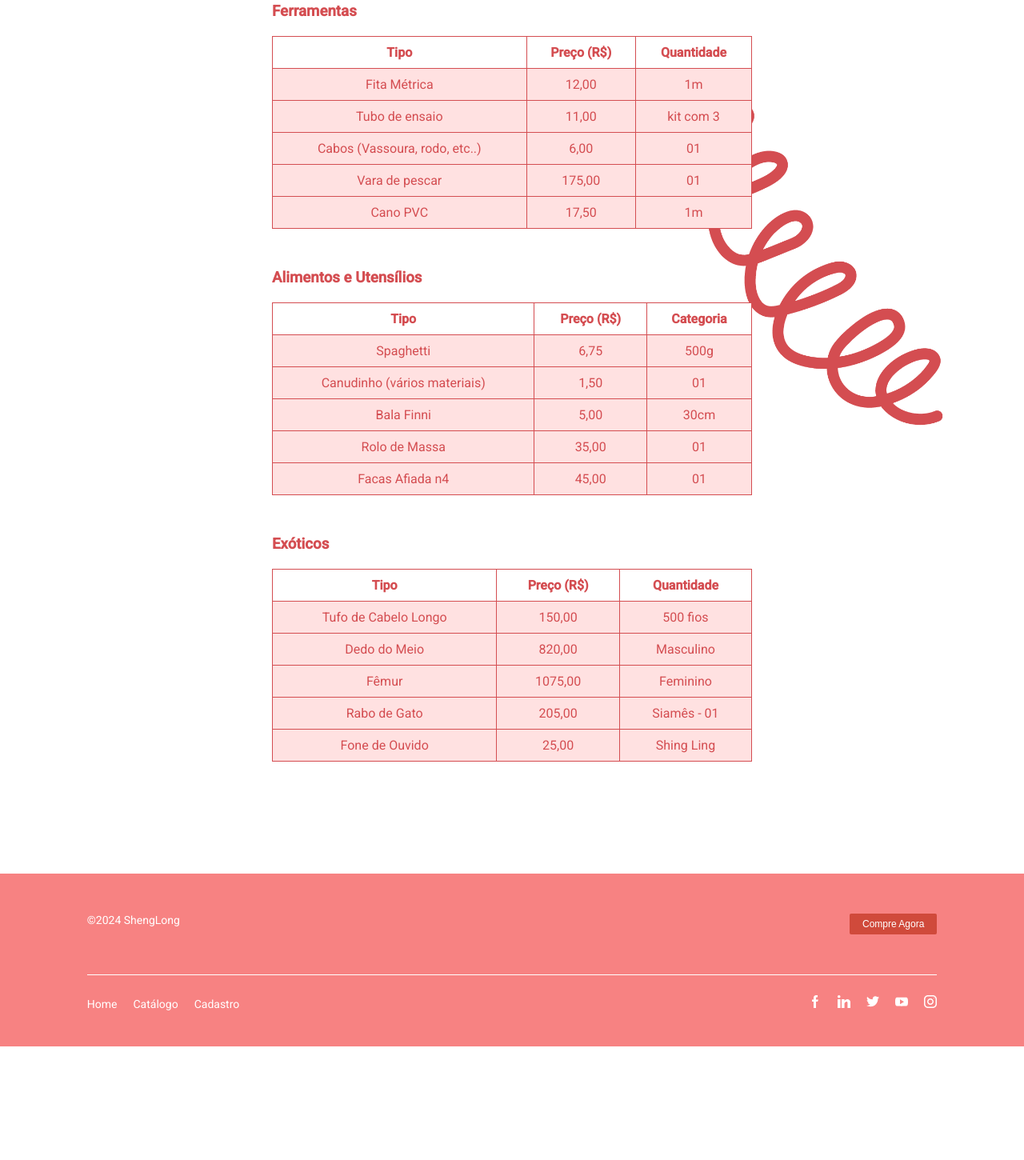
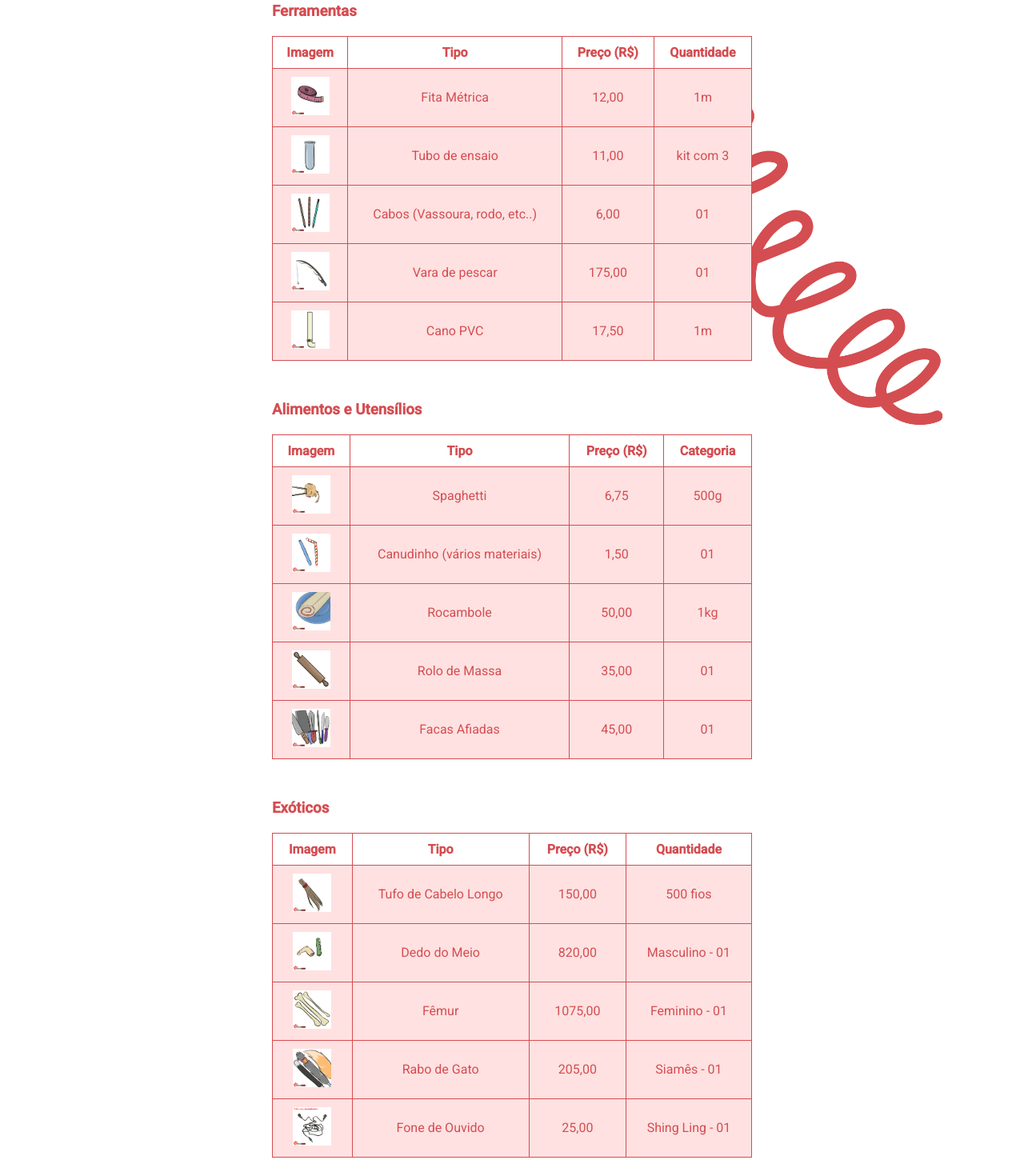
Before and after one commit to danilosantos-git/trabalho-final-grupo-3-1122-ADA, a plain HTML site: page src/pages/catalogo.html in a window 1280 px wide. Shown: the part 696-2146 px from the top of the page at 80% size. Before the commit the page ends 2004 px from the top, so only its background shows below. Drawn offline with Linux system fonts and the light colour scheme.

Commit message:
FEAT: Imagens adicionadas aos itens do catálogo

```diff
--- a/src/pages/catalogo.html
+++ b/src/pages/catalogo.html
@@ -1,12 +1,10 @@
 <!DOCTYPE html>
 <html lang="pt-BR">
+
 <head>
   <meta charset="UTF-8" />
   <meta name="viewport" content="width=device-width, initial-scale=1.0" />
-    <meta
-      name="description"
-      content="Loja focada na venda de produtos alongados"
-    />
+  <meta name="description" content="Loja focada na venda de produtos alongados" />
   <title>ShengLong - Catálogo de Produtos Alongados</title>
   <link rel="stylesheet" href="../styles/global.css" />
   <link rel="stylesheet" href="../styles/catalogo.css" />
@@ -14,16 +12,9 @@
 
 <body class="body-div">
   <div id="headerContainer"></div>
-    <img
-      class="long"
-      src="../../assets/long.png"
-      alt="imagem de fundo de espiral"
-    />
-    <img
-      class="second-long"
-      src="../../assets/long.png"
-      alt="imagem de fundo de espiral"
-    />
+
+  <img class="long" src="../../assets/long.png" alt="imagem de fundo de espiral" />
+  <img class="second-long" src="../../assets/long.png" alt="imagem de fundo de espiral" />
   <main>
     <div class="catalog">
       <section>
@@ -38,11 +29,8 @@
           <tbody>
             <tr>
               <td>
-                  <img
-                    class="img-tbody"
-                    src="../../assets/brinquedos-infantis/slenderman.png"
-                    alt=""
-                  />
+                <img class="img-tbody" src="../../assets/brinquedos-infantis/slenderman.png"
+                  alt="Bone do Slenderman em tamanho real" />
               </td>
               <td>Boneco do Slender Man (tamanho real)</td>
               <td>1497,00</td>
@@ -50,11 +38,8 @@
             </tr>
             <tr>
               <td>
-                  <img
-                    class="img-tbody"
-                    src="../../assets/brinquedos-infantis/pelucia.png"
-                    alt=""
-                  />
+                <img class="img-tbody" src="../../assets/brinquedos-infantis/pelucia.png"
+                  alt="Uma pelúcia da letra 'I'" />
               </td>
               <td>Pelúcia Letra i</td>
               <td>87,00</td>
@@ -62,11 +47,8 @@
             </tr>
             <tr>
               <td>
-                  <img
-                    class="img-tbody"
-                    src="../../assets/brinquedos-infantis/macarrao-piscina.png"
-                    alt=""
-                  />
+                <img class="img-tbody" src="../../assets/brinquedos-infantis/macarrao-piscina.png"
+                  alt="Os mais variados modelos de 'macarrão' para piscina" />
               </td>
               <td>Macarrão de Piscina</td>
               <td>8,00</td>
@@ -74,11 +56,8 @@
             </tr>
             <tr>
               <td>
-                  <img
-                    class="img-tbody"
-                    src="../../assets/brinquedos-infantis/forca.png"
-                    alt=""
-                  />
+                <img class="img-tbody" src="../../assets/brinquedos-infantis/forca.png"
+                  alt="Eu não entendo muito bem as motivações da juventude de hoje, mas eles brincam com isso por algum motivo" />
               </td>
               <td>Forca</td>
               <td>199,99</td>
@@ -86,11 +65,8 @@
             </tr>
             <tr>
               <td>
-                  <img
-                    class="img-tbody"
-                    src="../../assets/brinquedos-infantis/corda-pular.png"
-                    alt=""
-                  />
+                <img class="img-tbody" src="../../assets/brinquedos-infantis/corda-pular.png"
+                  alt="Uma bela corda de pular, para que você possa relembrar seu tempo de criança" />
               </td>
               <td>Corda de Pular</td>
               <td>10,00</td>
@@ -104,32 +80,53 @@
         <table>
           <h3 class="tools-title">Ferramentas</h3>
           <thead>
+            <th>Imagem</th>
             <th>Tipo</th>
             <th>Preço (R$)</th>
             <th>Quantidade</th>
           </thead>
           <tbody>
             <tr>
+              <td>
+                <img class="img-tbody" src="../../assets/ferramentas-equipamentos/fita-metrica.png"
+                  alt="Uma belíssima e extensa fita métrica">
+              </td>
               <td>Fita Métrica</td>
               <td>12,00</td>
               <td>1m</td>
             </tr>
             <tr>
+              <td>
+                <img class="img-tbody" src="../../assets/ferramentas-equipamentos/tubo-de-ensaio.png"
+                  alt="Sim, um tubo de ensaio para você que assiste o canal do Manual do Mundo e acha que é um cientista">
+              </td>
               <td>Tubo de ensaio</td>
               <td>11,00</td>
               <td>kit com 3</td>
             </tr>
             <tr>
+              <td>
+                <img class="img-tbody" src="../../assets/ferramentas-equipamentos/cabo-vassoura.png"
+                  alt="Os mais variados modelos de cabos (de vassoura, rodo e outros do mesmo tipo)">
+              </td>
               <td>Cabos (Vassoura, rodo, etc..)</td>
               <td>6,00</td>
               <td>01</td>
             </tr>
             <tr>
+              <td>
+                <img class="img-tbody" src="../../assets/ferramentas-equipamentos/vara-de-pesca.png"
+                  alt="Uma vara... de pesca">
+              </td>
               <td>Vara de pescar</td>
               <td>175,00</td>
               <td>01</td>
             </tr>
             <tr>
+              <td>
+                <img class="img-tbody" src="../../assets/ferramentas-equipamentos/cano-pvc.png"
+                  alt="Para você que é fã do Mario ou simplesmente quer reformar a sua casa... um cano PVC, para você">
+              </td>
               <td>Cano PVC</td>
               <td>17,50</td>
               <td>1m</td>
@@ -142,33 +139,54 @@
         <h3 class="food-title">Alimentos e Utensílios</h3>
         <table>
           <thead>
+            <th>Imagem</th>
             <th>Tipo</th>
             <th>Preço (R$)</th>
             <th>Categoria</th>
           </thead>
           <tbody>
             <tr>
+              <td>
+                <img class="img-tbody" src="../../assets/alimentos-utensilios/spaghetti.png"
+                  alt="huuummmmmm, macarrãozinho!">
+              </td>
               <td>Spaghetti</td>
               <td>6,75</td>
               <td>500g</td>
             </tr>
             <tr>
+              <td>
+                <img class="img-tbody" src="../../assets/alimentos-utensilios/canudo.png"
+                  alt="Para defensores das tartarugas e para aqueles que se renderam ao capitalismo, canudos de todos os tipos">
+              </td>
               <td>Canudinho (vários materiais)</td>
               <td>1,50</td>
               <td>01</td>
             </tr>
             <tr>
-                <td>Bala Finni</td>
-                <td>5,00</td>
-                <td>30cm</td>
+              <td>
+                <img class="img-tbody" src="../../assets/alimentos-utensilios/rocambole.png"
+                  alt="Não! Definitivamente não! Rocambole não é a mesma coisa que Bolo de Rolo!">
+              </td>
+              <td>Rocambole</td>
+              <td>50,00</td>
+              <td>1kg</td>
             </tr>
             <tr>
+              <td>
+                <img class="img-tbody" src="../../assets/alimentos-utensilios/rolo.png"
+                  alt="Um rolo de massa, definitivamente">
+              </td>
               <td>Rolo de Massa</td>
               <td>35,00</td>
               <td>01</td>
             </tr>
             <tr>
-                <td>Facas Afiada n4</td>
+              <td>
+                <img class="img-tbody" src="../../assets/alimentos-utensilios/faca.png"
+                  alt="Facas para você que precisa de facas, só isso">
+              </td>
+              <td>Facas Afiadas</td>
               <td>45,00</td>
               <td>01</td>
             </tr>
@@ -180,43 +198,66 @@
         <h3 class="exotic-title">Exóticos</h3>
         <table>
           <thead>
+            <th>Imagem</th>
             <th>Tipo</th>
             <th>Preço (R$)</th>
             <th>Quantidade</th>
           </thead>
           <tbody>
             <tr>
+              <td>
+                <img class="img-tbody" src="../../assets/pessoais-decorativos/tufo-cabelo-longo.png"
+                  alt="Cabelos dos mais variados tipos, não questione a procedência">
+              </td>
               <td>Tufo de Cabelo Longo</td>
               <td>150,00</td>
               <td>500 fios</td>
             </tr>
             <tr>
+              <td>
+                <img class="img-tbody" src="../../assets/pessoais-decorativos/dedo-duvidoso.png"
+                  alt="Provavelmente de onde vieram os cabelos, vieram os dedos">
+              </td>
               <td>Dedo do Meio</td>
               <td>820,00</td>
-                <td>Masculino</td>
+              <td>Masculino - 01</td>
             </tr>
             <tr>
+              <td>
+                <img class="img-tbody" src="../../assets/pessoais-decorativos/osso-grande.png"
+                  alt="Em caso de investigação policial, eu não sei da onde arrumaram todas essas mercadorias. Sim, isso são ossos humanos!">
+              </td>
               <td>Fêmur</td>
               <td>1075,00</td>
-                <td>Feminino</td>
+              <td>Feminino - 01</td>
             </tr>
             <tr>
+              <td>
+                <img class="img-tbody" src="../../assets/pessoais-decorativos/rabo-de-gato.png"
+                  alt="Alguém chama a Luisa Mell pelo amor de Deus! Enquanto era pedaço de gente tava tranquilo, mas estão trazendo pedaços de gatos!">
+              </td>
               <td>Rabo de Gato</td>
               <td>205,00</td>
               <td>Siamês - 01</td>
             </tr>
             <tr>
+              <td>
+                <img class="img-tbody" src="../../assets/pessoais-decorativos/fone-ouvido-classico.png"
+                  alt="Um belo fone de ouvido para você poder degustar uma boa (ou não) música enquanto faz suas atividades">
+              </td>
               <td>Fone de Ouvido</td>
               <td>25,00</td>
-                <td>Shing Ling</td>
+              <td>Shing Ling - 01</td>
             </tr>
           </tbody>
         </table>
       </section>
     </div>
   </main>
+
   <div id="footerContainer"></div>
 
   <script src="../scripts/headerFooter.js"></script>
 </body>
+
 </html>
--- a/src/styles/home.css
+++ b/src/styles/home.css
@@ -17,6 +17,7 @@
 .content {
   padding-right: 20px;
   width: 70%;
+  text-align: justify;
 }
 
 .image-home img {
```
Also changed, not shown: src/pages/cadastro.html (+2 -0 lines), src/pages/home.html (+1 -0 lines), assets/alimentos-utensilios/canetas.png (renamed from assets/alimentos-tensilios/canetas.png), assets/alimentos-utensilios/canudo.png (renamed from assets/alimentos-tensilios/canudo.png), assets/alimentos-utensilios/cortinas.png (renamed from assets/alimentos-tensilios/cortinas.png), assets/alimentos-utensilios/escova-banheiro.png (renamed from assets/alimentos-tensilios/escova-banheiro.png), assets/alimentos-utensilios/faca.png (renamed from assets/alimentos-tensilios/faca.png), assets/alimentos-utensilios/pinceis.png (renamed from assets/alimentos-tensilios/pinceis.png), assets/alimentos-utensilios/rocambole.png (renamed from assets/alimentos-tensilios/rocambole.png), assets/alimentos-utensilios/rolo.png (renamed from assets/alimentos-tensilios/rolo.png), assets/alimentos-utensilios/spaghetti.png (renamed from assets/alimentos-tensilios/spaghetti.png), src/styles/catalogo.css (line endings or trailing spaces). Lines whose indentation alone changed are shown as unchanged.
